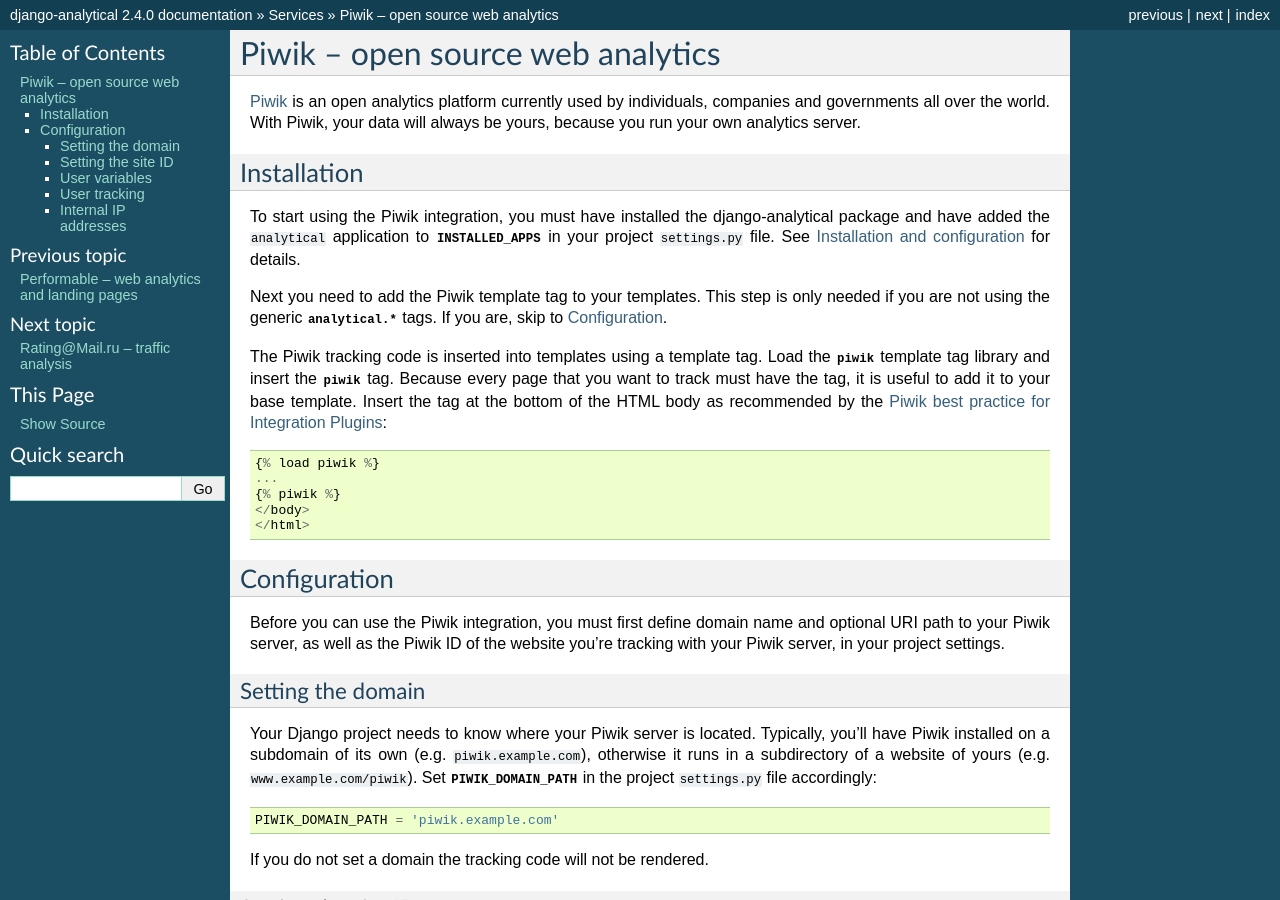
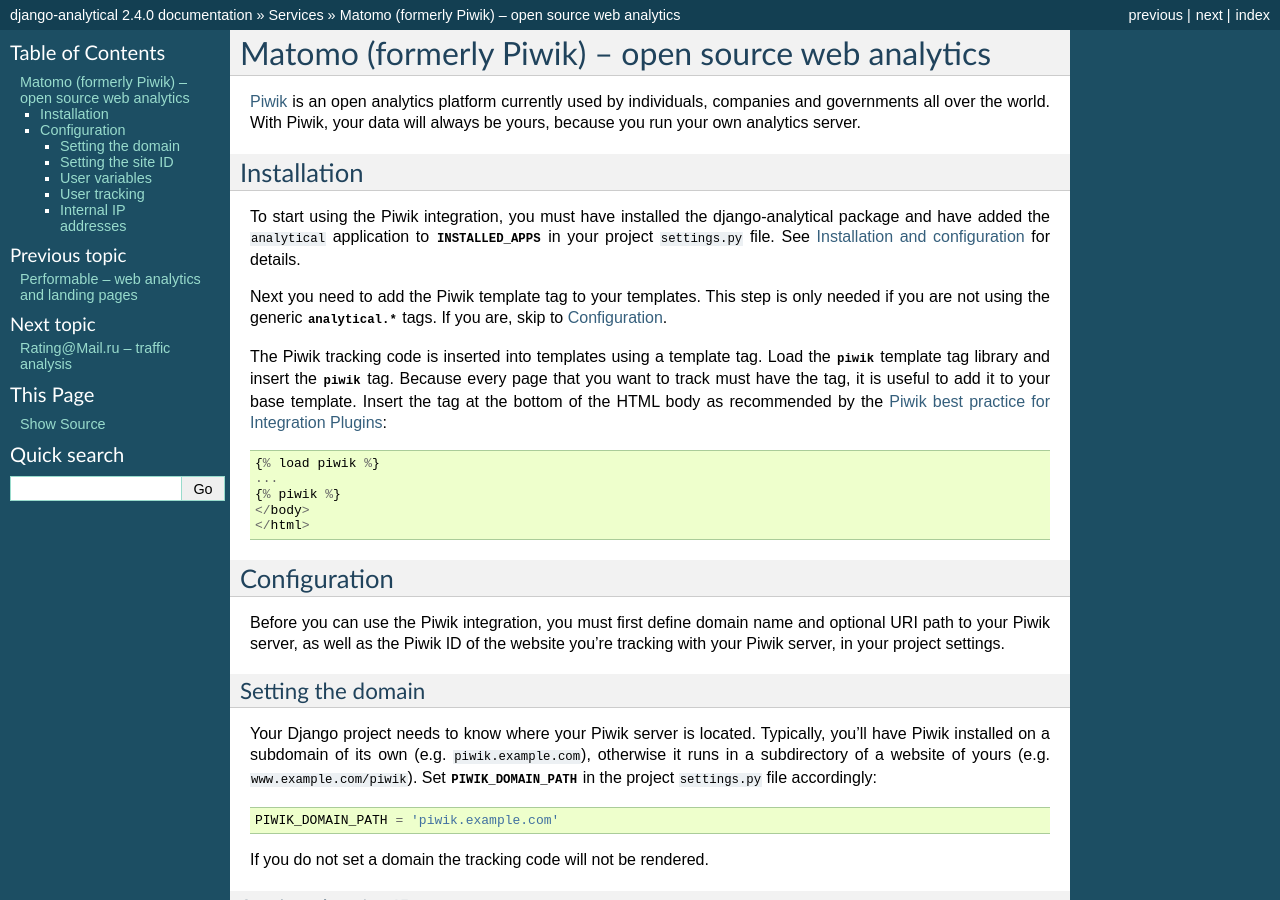
Before and after one commit to jazzband/django-analytical, a Sphinx documentation site: the page built from docs/services/piwik.rst, in a window 1280 px wide and 900 px high. Built offline with Sphinx 7.4.7, drawn with Linux system fonts in a browser that asks for light colours; some of the changed text lies outside the part shown.

Commit message:
docs: Piwik is now Matomo

```diff
--- a/README.rst
+++ b/README.rst
@@ -65,7 +65,7 @@
 * `Olark`_ visitor chat
 * `Optimizely`_ A/B testing
 * `Performable`_ web analytics and landing pages
-* `Piwik`_ open source web analytics
+* `Matomo (formerly Piwik)`_ open source web analytics
 * `Rating\@Mail.ru`_ web analytics
 * `SnapEngage`_ live chat
 * `Spring Metrics`_ conversion tracking
@@ -89,7 +89,7 @@
 .. _`Olark`: http://www.olark.com/
 .. _`Optimizely`: http://www.optimizely.com/
 .. _`Performable`: http://www.performable.com/
-.. _`Piwik`: http://www.piwik.org/
+.. _`Matomo (formerly Piwik)`: https://matomo.org
 .. _`Rating\@Mail.ru`: http://top.mail.ru/
 .. _`SnapEngage`: http://www.snapengage.com/
 .. _`Spring Metrics`: http://www.springmetrics.com/
--- a/docs/install.rst
+++ b/docs/install.rst
@@ -171,7 +171,7 @@
 
     PERFORMABLE_API_KEY = '123abc'
 
-* :doc:`Piwik <services/piwik>`::
+* :doc:`Matomo (formerly Piwik) <services/piwik>`::
 
     PIWIK_DOMAIN_PATH = 'your.piwik.server/optional/path'
     PIWIK_SITE_ID = '123'
--- a/docs/services/piwik.rst
+++ b/docs/services/piwik.rst
@@ -1,5 +1,5 @@
 ==================================
-Piwik -- open source web analytics
+Matomo (formerly Piwik) -- open source web analytics
 ==================================
 
 Piwik_ is an open analytics platform currently used by individuals,
```
